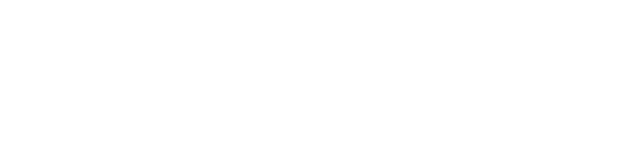
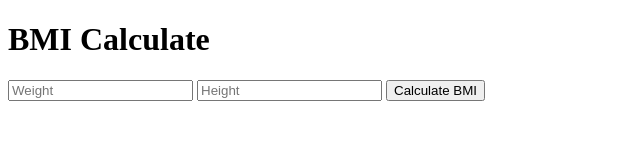
Before and after one commit to rishabhgist/bmi-calculator, a website: page index.html in a window 1280 px wide. Shown: the whole page, without its empty margins (0-640 px from the left). Drawn offline with Linux system fonts and the light colour scheme.

Commit message:
added form and inputs in html

```diff
--- a/index.html
+++ b/index.html
@@ -7,6 +7,11 @@
     <title>BMI Calculator</title>
 </head>
 <body>
-
+    <h1>BMI Calculate</h1>
+    <form action="/" method="post">
+        <input type="text" name="weight" placeholder="Weight">
+        <input type="text" name="height" placeholder="Height">
+        <button type="submit">Calculate BMI</button>
+    </form>
 </body>
 </html>
```
Also changed, not shown: index.js (line endings or trailing spaces).
